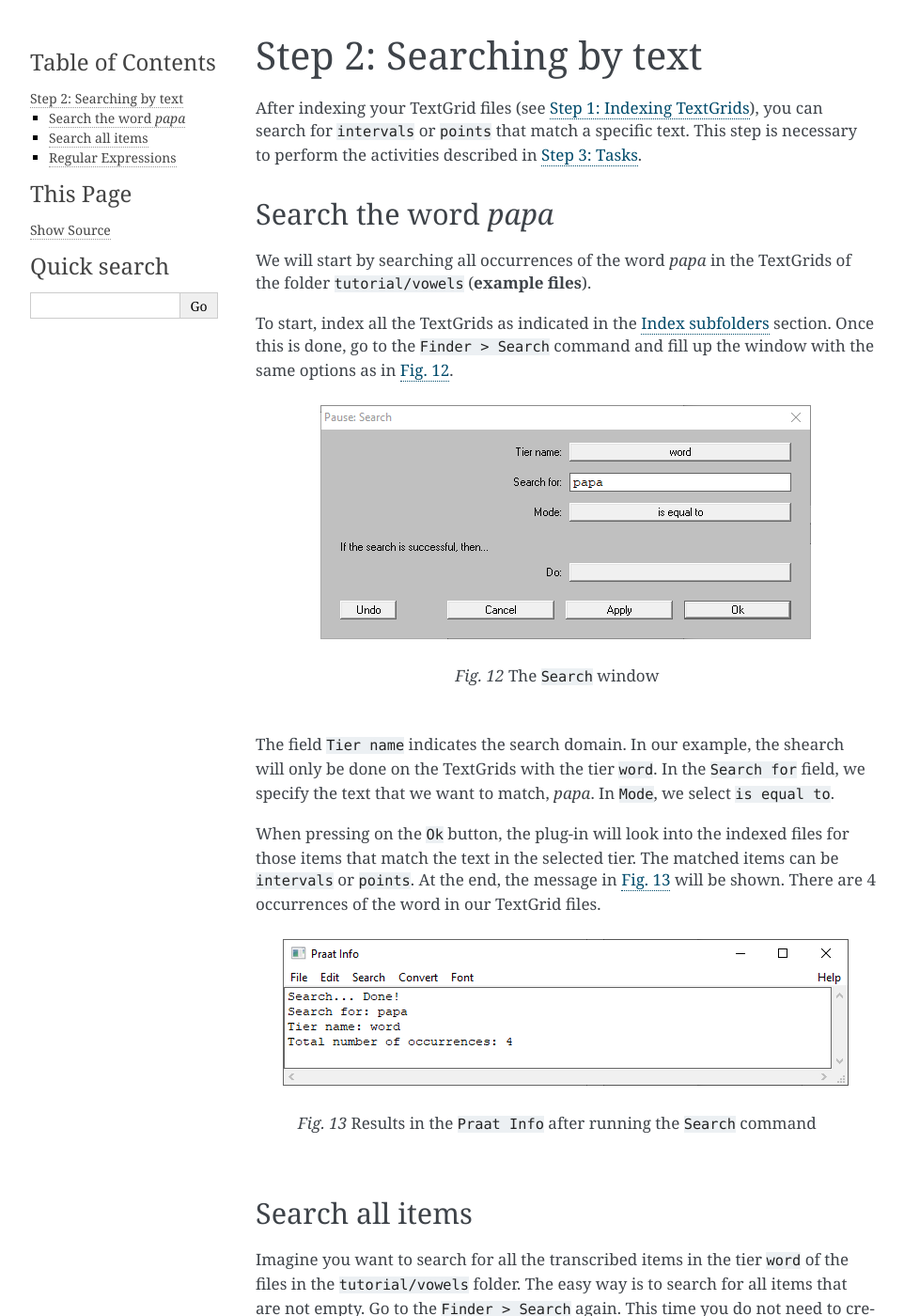
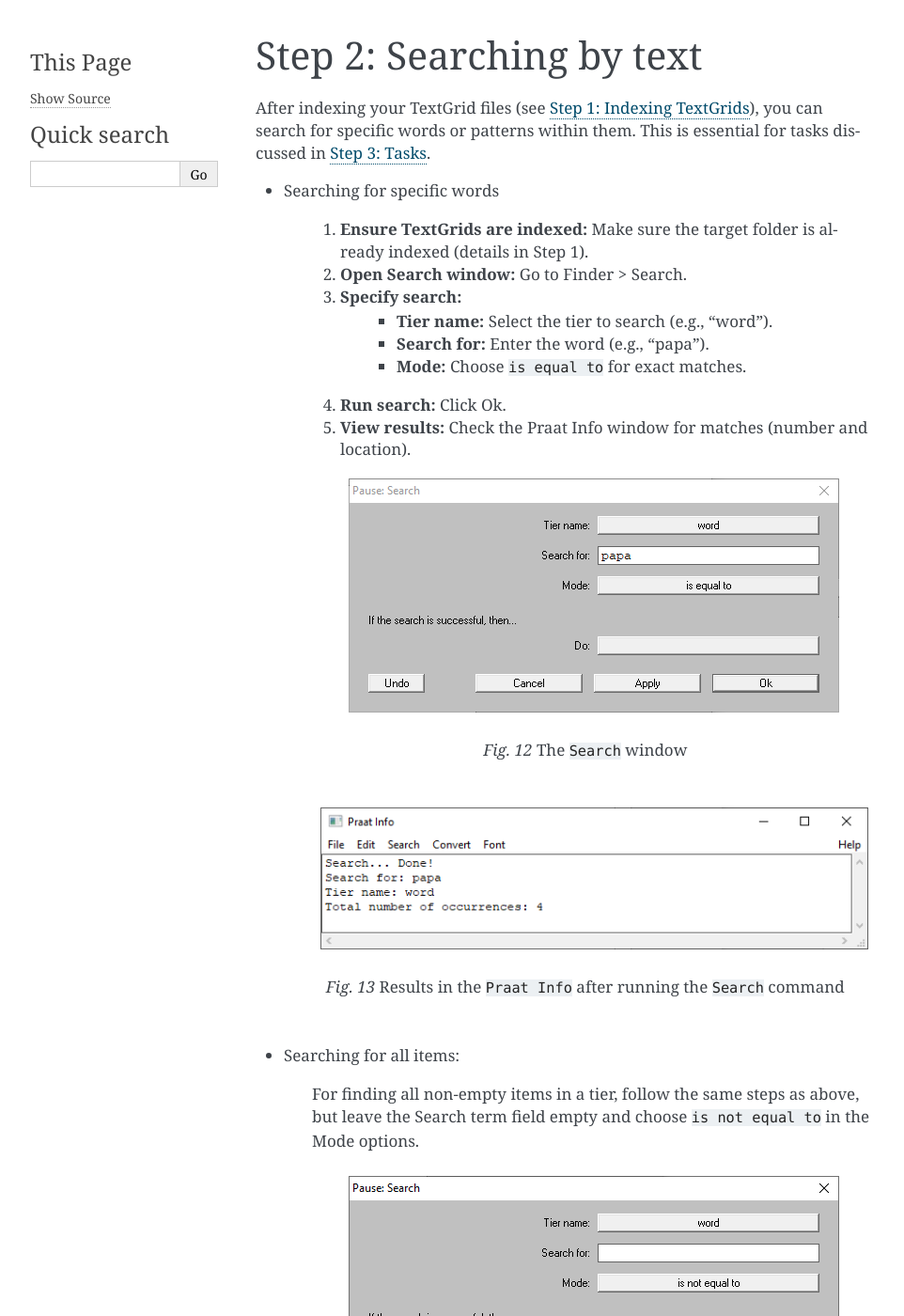
Before and after one commit to rolandomunoz/praat-finder, a Sphinx documentation site: the page built from docs/source/02-search.rst, in a window 1280 px wide and 1400 px high. Shown: the whole window at 94% size, without its empty margins (148-1110 px from the left). Built offline with Sphinx 7.4.7, drawn with Linux system fonts in a browser that asks for light colours; some of the changed text lies outside the part shown.

Commit message:
doc: Simplified tutorial

```diff
--- a/docs/source/02-search.rst
+++ b/docs/source/02-search.rst
@@ -1,93 +1,69 @@
 Step 2: Searching by text
 -------------------------
 
-After indexing your TextGrid files (see :doc:`01-create_index`), you can search for
-``intervals`` or ``points`` that match a specific text. This step is necessary
-to perform the activities described in :doc:`03-tasks`.
+After indexing your TextGrid files (see :doc:`01-create_index`), you can search for specific words or patterns within them. This is essential for tasks discussed in :doc:`03-tasks`.
 
-Search the word *papa*
-~~~~~~~~~~~~~~~~~~~~~~
-We will start by searching all occurrences of the word *papa*
-in the TextGrids of the folder ``tutorial/vowels`` (**example files**).
+* Searching for specific words
 
-To start, index all the TextGrids as indicated in the :ref:`TextGrids in subfolders` section. Once
-this is done, go to the ``Finder > Search`` command and fill up the window with the same
-options as in :numref:`search-window`.
+    #. **Ensure TextGrids are indexed:** Make sure the target folder is already indexed (details in Step 1).
+    #. **Open Search window:** Go to Finder > Search.
+    #. **Specify search:**
+        * **Tier name:** Select the tier to search (e.g., "word").
+        * **Search for:** Enter the word (e.g., "papa").
+        * **Mode:** Choose ``is equal to`` for exact matches.
+    #. **Run search:** Click Ok.
+    #. **View results:** Check the Praat Info window for matches (number and location).
 
-.. _search-window:
+    .. _search-window:
 
-.. figure:: img/search-window.png
-   :align: center
+    .. figure:: img/search-window.png
+       :align: center
 
-   The ``Search`` window
+       The ``Search`` window
 
-The field ``Tier name`` indicates the search domain. In our example, the shearch will only
-be done on the TextGrids with the tier ``word``. In the ``Search for`` field, we specify
-the text that we want to match, *papa*. In ``Mode``, we select ``is equal to``.
+    .. _search-results:
 
-When pressing on the ``Ok`` button, the plug-in will look into the indexed files for those items that
-match the text in the selected tier. The matched items can be ``intervals`` or ``points``.
-At the end, the message in :numref:`search-results` will be shown. There are 4 occurrences
-of the word in our TextGrid files.
+    .. figure:: img/search-results.png
+       :align: center
 
-.. _search-results:
+       Results in the ``Praat Info`` after running the ``Search`` command
 
-.. figure:: img/search-results.png
-   :align: center
+* Searching for all items:
 
-   Results in the ``Praat Info`` after running the ``Search`` command
+    For finding all non-empty items in a tier, follow the same steps as above, but leave the Search term field empty and choose ``is not equal to`` in the Mode options.
 
-Search all items
-~~~~~~~~~~~~~~~~
-Imagine you want to search for all the transcribed items in the tier ``word`` of the files
-in the ``tutorial/vowels`` folder. The easy way is to search for all items
-that are not empty. Go to the ``Finder > Search`` again. This time you do not need to create an index
-since the TextGrid files are already indexed.
-In the window, complete the fields as in :numref:`search-window2`, make sure to leave
-the ``Search for`` empty and set the ``Mode`` as ``is not equal to``.
+    .. _search-window2:
 
-.. _search-window2:
+    .. figure:: img/search-window2.png
+       :align: center
 
-.. figure:: img/search-window2.png
-   :align: center
+       ``Search`` window
 
-   ``Search`` window
+    .. _search-results2:
 
-The results are shown in :numref:`search-results2`.
+    .. figure:: img/search-results2.png
+       :align: center
 
-.. _search-results2:
+       Results in the ``Praat Info`` after running the ``Search`` command
 
-.. figure:: img/search-results2.png
-   :align: center
+* Using Regular Expressions (advanced):
 
-   Results in the ``Praat Info`` after running the ``Search`` command
+    - Enable ``matches (regex)`` mode in the Search window.
+    - Use patterns like ``p[ae]pa`` to match both "papa" and "pepa".
+    - See the Praat `Regular Expressions Tutorial`_ for more details.
 
-Regular Expressions
-~~~~~~~~~~~~~~~~~~~
-In the ``Search`` window, you can select the `matches (regex)` option in the ``Mode`` field.
-This is an useful feature that matches text using regular expressions.
+    .. _search-window3:
 
-For example, we can match all the items that match `papa` and `pepa` in one search.
-Go to the ``Search`` window and fill up as in :numref:`search-window3`.
+    .. figure:: img/search-window3.png
+       :align: center
 
-.. _search-window3:
+       The ``Search`` window
 
-.. figure:: img/search-window3.png
-   :align: center
+    .. _search-results3:
 
-   The ``Search`` window
+    .. figure:: img/search-results3.png
+       :align: center
 
-In the window, ``p[ae]pa`` is a regex expressions where the characters in the brackets means that the
-second character in the word ``p pa`` could be a vowel ``a`` or ``e``. In :numref:`search-results3`
-we can see the results.
+       Results in the ``Praat Info`` after running the ``Search`` command
 
-.. _search-results3:
-
-.. figure:: img/search-results3.png
-   :align: center
-
-   Results in the ``Praat Info`` after running the ``Search`` command
-
-For more information visit the `Regular Expressions Tutorial`_ in Praat.
-
-.. _Regular Expressions Tutorial: https://www.fon.hum.uva.nl/praat/manual/Regular_expressions.html
+    .. _Regular Expressions Tutorial: https://www.fon.hum.uva.nl/praat/manual/Regular_expressions.html
```
